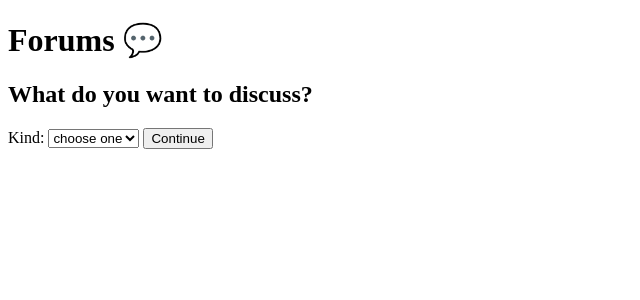
After one commit to emmaculley/musicfansite, a Flask app: page /forums/ in a window 1280 px wide. The commit adds this page. Shown: the top 300 px of the page, without its empty margins (0-640 px from the left). Run offline with Flask 3, Linux system fonts and the light colour scheme.

Commit message:
Emma start on forums

```diff
--- a/app.py
+++ b/app.py
@@ -97,6 +97,37 @@ def artist(id):
     artist = music.get_artist(conn, id)
     return render_template('artist.html', artist=artist)
 
+@app.route('/forums/')
+def forums_home():
+    kind = request.args.get('kind')
+    if kind:
+        return redirect(url_for('forums_kind', kind=kind))
+    flash("You need to make a selection")
+    return render_template('forums.html')
+
+@app.route('/forums/<kind>', methods=['GET', 'POST'])
+def forums_kind(kind):
+    conn = dbi.connect()
+    if kind == 'music':
+        if request.method == 'POST':
+            # want to select from the forums
+            # or make a new forum
+            return render_template('forum-artist-results.html',genre=genre,num_rating=num_rating, artists=artists)
+        return render_template('forum-artist.html')
+    elif kind == 'explore':
+        if request.method == 'POST':
+            # want to select from the forums
+            # or make a new forum
+            return render_template('forum-album-results.html',genre=genre,num_rating=num_rating, albums=albums)
+        return render_template('forum-music.html')
+    elif kind == 'beef':
+        if request.method == 'POST':
+            # want to select from the forums
+            # or make a new forum
+            return render_template('forum-beef-results.html',artist=artist, genre=genre, beefs=beefs)
+        return render_template('forum-beef.html')
+
+
 if __name__ == '__main__':
     import sys, os
     if len(sys.argv) > 1:
--- /dev/null
+++ b/templates/forums.html
@@ -0,0 +1,28 @@
+{% extends "base.html" %}
+{% block main_content %}
+
+
+<header>
+<h1>Forums 💬</h1>
+</header>
+
+
+<section>
+    <h2>What do you want to discuss?</h2>
+    <form method="GET" action="/discover/">
+    <label>Kind:
+        <select required name="kind">
+        <option value="">choose one</option>
+        <option value="music">music</option>
+        <option value="explore">explore</option>
+        <option value="beef">beef</option>
+        </select>
+    </label>
+
+    <input type="submit" value="Continue">
+    </form>
+
+</section>
+
+
+{% endblock %}
--- a/templates/main.html
+++ b/templates/main.html
@@ -22,7 +22,7 @@
         <ul>
 
             <li><a href ="{{url_for('discover_home')}}">Discover</a></li>
-            <li><a href = "{{url_for('###')}}">Forums</a></li>
+            <li><a href = "{{url_for('forums_home')}}">Forums</a></li>
             <li><a href = "{{ url_for('login')}}">Log in</a></li>
             <li><a href = "{{ url_for('signup')}}">Sign Up</a></li>
         </ul>
```
Also changed, not shown: templates/forum-music.html (added, +27 -0 lines).
